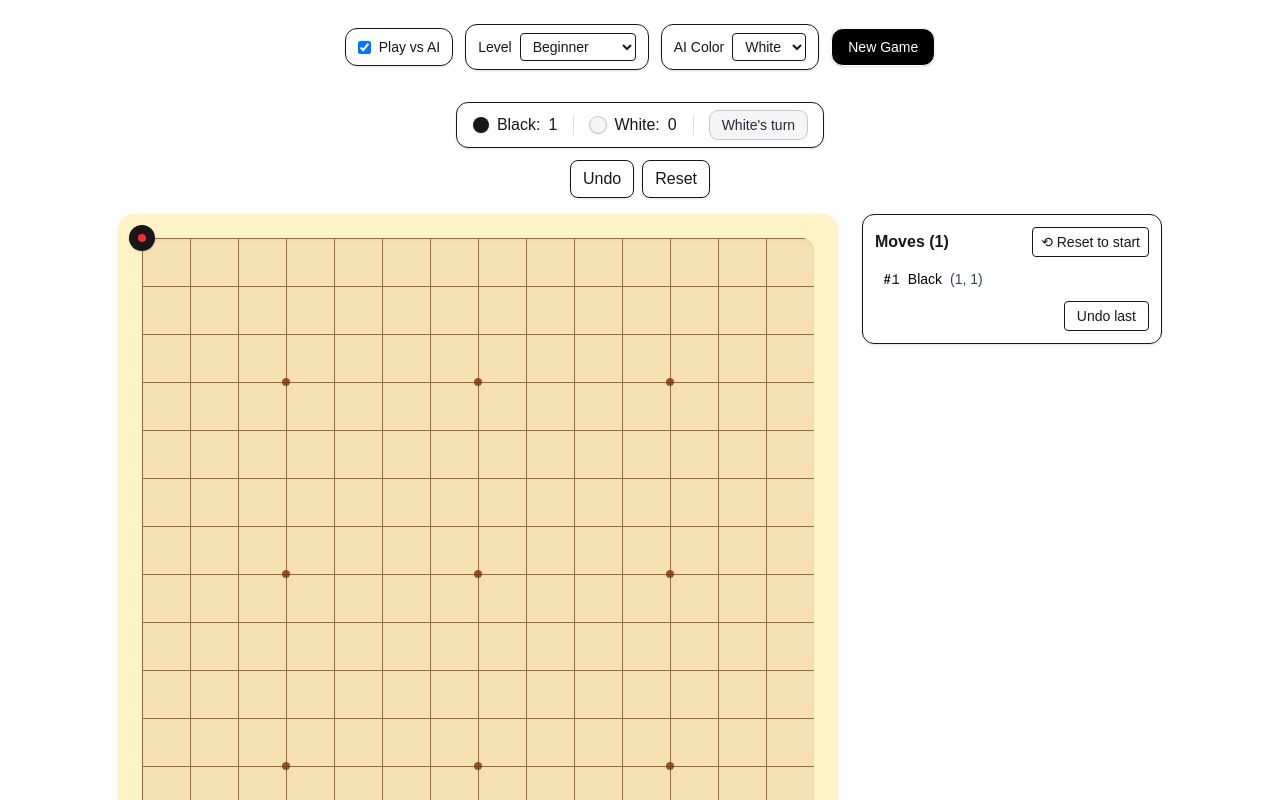
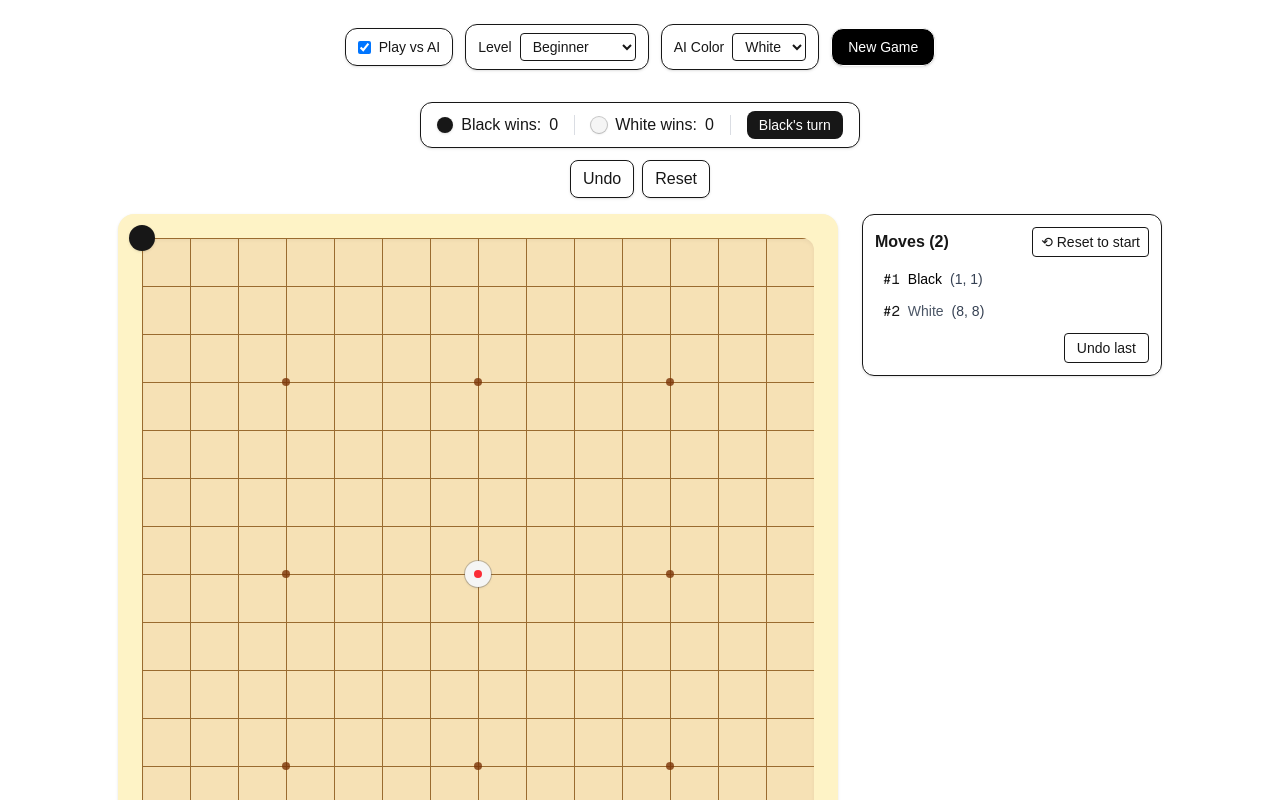
Before and after one commit to mbsmbs/alphaomok, a Next.js app in the folder frontend/: page / in a window 1280 px wide. Both pictures are taken after a click on the button 142 px from the left and 238 px from the top of the page. Shown: the top 800 px of the page. Built offline with nearby package versions, Linux system fonts and the light colour scheme.

Commit message:
add ai play

```diff
--- a/frontend/src/components/OmokBoard.tsx
+++ b/frontend/src/components/OmokBoard.tsx
@@ -1,30 +1,53 @@
 'use client';
-import React, { useMemo, useState } from 'react';
+import React, { useEffect, useMemo, useState } from 'react';
 
 type Player = 0 | 1 | 2; // 0 empty, 1 black, 2 white
 type Coord = { x: number; y: number };
 type Move = { x: number; y: number; player: Player };
 
+type Level = 'beginner' | 'intermediate' | 'hard' | 'insane';
+type AIColor = 'black' | 'white' | 'auto';
+
+export default function OmokBoard(props: {
+  aiEnabled?: boolean;
+  aiLevel?: Level;
+  aiColor?: AIColor;   // 'black' | 'white' | 'auto'
+}) {
+  const aiEnabled = props.aiEnabled ?? false;
+  const aiLevel: Level = props.aiLevel ?? 'beginner';
+  const aiColor: AIColor = props.aiColor ?? 'auto';
+
+  /* ---------- constants & helpers ---------- */
   const SIZE = 15;
   const DIRS: Coord[] = [
-  { x: 1, y: 0 },   // →
-  { x: 0, y: 1 },   // ↓
-  { x: 1, y: 1 },   // ↘
-  { x: 1, y: -1 },  // ↗
+    { x: 1, y: 0 }, { x: 0, y: 1 }, { x: 1, y: 1 }, { x: 1, y: -1 },
   ];
+  const posPct = (i: number) => `${(i / (SIZE - 1)) * 100}%`;
+  const inBounds = (x: number, y: number) => x >= 0 && x < SIZE && y >= 0 && y < SIZE;
+  const makeEmptyBoard = () => Array.from({ length: SIZE }, () => Array<Player>(SIZE).fill(0));
 
-// percentage for index inside [0..SIZE-1] within the inset-6 area
-const posPct = (i: number) => `${(i / (SIZE - 1)) * 100}%`;
+  /* ---------- state ---------- */
+  const [board, setBoard] = useState<Player[][]>(() => makeEmptyBoard());
+  const [current, setCurrent] = useState<Player>(1);  // black starts
+  const [winner, setWinner] = useState<Player>(0);
+  const [lastMove, setLastMove] = useState<Coord | null>(null);
+  const [winLine, setWinLine] = useState<Coord[] | null>(null);
+  const [illegalAt, setIllegalAt] = useState<Coord | null>(null);
+  const [moves, setMoves] = useState<Move[]>([]);
 
-function makeEmptyBoard(): Player[][] {
-  return Array.from({ length: SIZE }, () => Array<Player>(SIZE).fill(0));
-}
-const inBounds = (x: number, y: number) => x >= 0 && x < SIZE && y >= 0 && y < SIZE;
+  // NEW: match win counters (persist across Reset)
+  const [blackWins, setBlackWins] = useState(0);
+  const [whiteWins, setWhiteWins] = useState(0);
 
-/** Build line with candidate as current player; return array + candidate index */
-function buildLineWithCandidate(
-  board: Player[][], cx: number, cy: number, dx: number, dy: number, player: Player
-): { arr: number[]; cidx: number } {
+  const aiPlayer: Player = useMemo(() => {
+    if (!aiEnabled) return 0;
+    if (aiColor === 'black') return 1;
+    if (aiColor === 'white') return 2;
+    return 2; // 'auto' -> AI plays White by default
+  }, [aiEnabled, aiColor]);
+
+  /* ---------- 3×3 detection ---------- */
+  function buildLineWithCandidate(cx: number, cy: number, dx: number, dy: number, player: Player) {
     let x = cx, y = cy;
     while (inBounds(x - dx, y - dy)) { x -= dx; y -= dy; }
     const arr: number[] = [];
@@ -39,9 +62,7 @@ function buildLineWithCandidate(
     }
     return { arr, cidx };
   }
-
-/** Count open-threes in this line ONLY if the candidate is one of the 1's */
-function countOpenThreesInThisLine(arr: number[], cidx: number): number {
+  function countOpenThreesInThisLine(arr: number[], cidx: number) {
     let count = 0;
     const eq5 = (i: number, a: number, b: number, c: number, d: number, e: number) =>
       arr[i] === a && arr[i+1] === b && arr[i+2] === c && arr[i+3] === d && arr[i+4] === e;
@@ -62,17 +83,17 @@ function countOpenThreesInThisLine(arr: number[], cidx: number): number {
     }
     return count;
   }
-
-function countOpenThrees(board: Player[][], x: number, y: number, player: Player): number {
+  function countOpenThrees(x: number, y: number, player: Player): number {
     let total = 0;
     for (const d of DIRS) {
-    const { arr, cidx } = buildLineWithCandidate(board, x, y, d.x, d.y, player);
+      const { arr, cidx } = buildLineWithCandidate(x, y, d.x, d.y, player);
       total += countOpenThreesInThisLine(arr, cidx);
     }
     return total;
   }
 
-function getWinningLine(board: Player[][], last: Coord, player: Player): Coord[] | null {
+  /* ---------- win detection ---------- */
+  function getWinningLine(last: Coord, player: Player): Coord[] | null {
     for (const d of DIRS) {
       const line: Coord[] = [{ ...last }];
       let x = last.x + d.x, y = last.y + d.y;
@@ -84,43 +105,7 @@ function getWinningLine(board: Player[][], last: Coord, player: Player): Coord[]
     return null;
   }
 
-function buildPositionFromMoves(moves: Move[]): {
-  board: Player[][]; current: Player; winner: Player; lastMove: Coord | null; winLine: Coord[] | null;
-} {
-  const b = makeEmptyBoard();
-  let last: Coord | null = null;
-  let winner: Player = 0;
-  let winLine: Coord[] | null = null;
-  for (const mv of moves) {
-    b[mv.y][mv.x] = mv.player;
-    last = { x: mv.x, y: mv.y };
-    if (!winner) {
-      const line = getWinningLine(b, last, mv.player);
-      if (line) { winner = mv.player; winLine = line; }
-    }
-  }
-  const current: Player = moves.length === 0 ? 1 : (moves[moves.length - 1].player === 1 ? 2 : 1);
-  return { board: b, current, winner, lastMove: last, winLine };
-}
-
-export default function OmokBoard() {
-  const [board, setBoard] = useState<Player[][]>(() => makeEmptyBoard());
-  const [current, setCurrent] = useState<Player>(1);
-  const [winner, setWinner] = useState<Player>(0);
-  const [lastMove, setLastMove] = useState<Coord | null>(null);
-  const [winLine, setWinLine] = useState<Coord[] | null>(null);
-  const [illegalAt, setIllegalAt] = useState<Coord | null>(null);
-  const [moves, setMoves] = useState<Move[]>([]);
-
-  // counts for scoreboard
-  const { blackCount, whiteCount } = useMemo(() => {
-    let b = 0, w = 0;
-    for (let y = 0; y < SIZE; y++) for (let x = 0; x < SIZE; x++) {
-      if (board[y][x] === 1) b++; else if (board[y][x] === 2) w++;
-    }
-    return { blackCount: b, whiteCount: w };
-  }, [board]);
-
+  /* ---------- status text ---------- */
   const statusText = useMemo(() => {
     if (winner === 1) return 'Black wins!';
     if (winner === 2) return 'White wins!';
@@ -128,27 +113,108 @@ export default function OmokBoard() {
     return current === 1 ? "Black's turn" : "White's turn";
   }, [current, winner, illegalAt]);
 
+  /* ---------- apply move (shared by human & AI) ---------- */
   const place = (x: number, y: number) => {
     if (winner || board[y][x] !== 0) return;
-    // 3×3 for both players
-    const threes = countOpenThrees(board, x, y, current);
+
+    // 3×3 (both colors)
+    const threes = countOpenThrees(x, y, current);
     if (threes >= 2) { setIllegalAt({ x, y }); setTimeout(() => setIllegalAt(null), 900); return; }
 
     const next = board.map(r => r.slice());
     next[y][x] = current;
-    const move: Move = { x, y, player: current };
-    const newMoves = [...moves, move];
+
+    const newMoves = [...moves, { x, y, player: current } as Move];
     setMoves(newMoves);
     setBoard(next);
     setLastMove({ x, y });
 
-    const line = getWinningLine(next, { x, y }, current);
-    if (line) { setWinner(current); setWinLine(line); return; }
+    const line = getWinningLine({ x, y }, current);
+    if (line) {
+      setWinner(current);
+      setWinLine(line);
+      if (current === 1) setBlackWins(w => w + 1);
+      else if (current === 2) setWhiteWins(w => w + 1);
+      return;
+    }
+
     setCurrent(current === 1 ? 2 : 1);
   };
 
+  /* ---------- very simple built-in AI ---------- */
+  function pickAIMove(level: Level, player: Player): Coord | null {
+    const cx = (SIZE - 1) / 2, cy = cx;
+    const empties: Coord[] = [];
+    for (let y = 0; y < SIZE; y++) for (let x = 0; x < SIZE; x++) {
+      if (board[y][x] === 0) empties.push({ x, y });
+    }
+    const adj = (x: number, y: number) => {
+      let s = 0; for (const d of DIRS) {
+        const nx = x + d.x, ny = y + d.y;
+        if (inBounds(nx, ny) && board[ny][nx] === player) s += 1;
+      } return s;
+    };
+    const scored = empties.map(c => {
+      const dist = (c.x - cx) * (c.x - cx) + (c.y - cy) * (c.y - cy);
+      return { c, score: -dist + 0.5 * adj(c.x, c.y) };
+    });
+
+    const noise =
+      level === 'beginner' ? 0.35 :
+      level === 'intermediate' ? 0.15 :
+      level === 'hard' ? 0.05 : 0.0;
+    const K = level === 'beginner' ? 30 : level === 'intermediate' ? 15 : level === 'hard' ? 6 : 3;
+
+    scored.sort((a, b) => b.score - a.score);
+    const top = scored.slice(0, Math.min(K, scored.length));
+
+    if (noise > 0) {
+      for (let i = top.length - 1; i > 0; i--) {
+        if (Math.random() < noise) {
+          const j = Math.floor(Math.random() * (i + 1));
+          [top[i], top[j]] = [top[j], top[i]];
+        }
+      }
+    }
+    for (const t of top) if (countOpenThrees(t.c.x, t.c.y, player) < 2) return t.c;
+    for (const t of scored) if (countOpenThrees(t.c.x, t.c.y, player) < 2) return t.c;
+    return null;
+  }
+
+  // AI plays automatically when it's AI's turn
+  useEffect(() => {
+    if (!aiEnabled || !aiPlayer) return;
+    if (winner) return;
+    if (current !== aiPlayer) return;
+
+    const mm = pickAIMove(aiLevel, aiPlayer);
+    if (mm) {
+      const id = setTimeout(() => place(mm.x, mm.y), 250);
+      return () => clearTimeout(id);
+    }
+    // eslint-disable-next-line react-hooks/exhaustive-deps
+  }, [board, current, aiEnabled, aiPlayer, aiLevel, winner]);
+
+  /* ---------- undo/jump/reset ---------- */
+  function buildPositionFromMoves(ms: Move[]) {
+    const b = makeEmptyBoard();
+    let last: Coord | null = null;
+    let win: Player = 0; let wline: Coord[] | null = null;
+    for (const mv of ms) {
+      b[mv.y][mv.x] = mv.player;
+      last = { x: mv.x, y: mv.y };
+      if (!win) {
+        // temp board for win check
+        const temp = getWinningLine(last, mv.player);
+        if (temp) { win = mv.player; wline = temp; }
+      }
+    }
+    const cur: Player = ms.length === 0 ? 1 : (ms[ms.length - 1].player === 1 ? 2 : 1);
+    return { board: b, current: cur, winner: win, lastMove: last, winLine: wline };
+  }
+
   const undo = () => {
-    if (moves.length === 0) return;
+    if (moves.length === 0 || winner) return; // disable after game ends
     const newMoves = moves.slice(0, -1);
     const rebuilt = buildPositionFromMoves(newMoves);
     setMoves(newMoves);
@@ -161,6 +227,7 @@ export default function OmokBoard() {
   };
 
   const jumpTo = (idx: number) => {
+    if (winner) return; // disable after game ends to keep counters consistent
     const newMoves = moves.slice(0, idx);
     const rebuilt = buildPositionFromMoves(newMoves);
     setMoves(newMoves);
@@ -173,34 +240,29 @@ export default function OmokBoard() {
   };
 
   const reset = () => {
-    setMoves([]);
-    setBoard(makeEmptyBoard());
-    setCurrent(1);
-    setWinner(0);
-    setLastMove(null);
-    setWinLine(null);
-    setIllegalAt(null);
+    // Clear board only; keep blackWins/whiteWins
+    setMoves([]); setBoard(makeEmptyBoard()); setCurrent(1);
+    setWinner(0); setLastMove(null); setWinLine(null); setIllegalAt(null);
   };
 
-  const isOnWinLine = (x: number, y: number) =>
-    !!winLine?.some(c => c.x === x && c.y === y);
+  const isOnWinLine = (x: number, y: number) => !!winLine?.some(c => c.x === x && c.y === y);
 
-  /* ---------- LAYOUT: Centered board + desktop sidebar ---------- */
+  /* ---------------- UI (centered + sidebar) ---------------- */
   return (
     <div className="max-w-7xl mx-auto px-4 sm:px-6 lg:px-8 py-4">
-      {/* Scoreboard centered */}
+      {/* Match scoreboard (wins) */}
       <div className="flex justify-center mb-3">
         <div className="flex items-center gap-4 rounded-xl border bg-white/70 backdrop-blur px-4 py-2 shadow-sm">
           <div className="flex items-center gap-2">
             <span className="inline-block w-4 h-4 rounded-full bg-neutral-900 shadow" />
-            <span className="font-medium">Black:</span>
-            <span className="tabular-nums">{blackCount}</span>
+            <span className="font-medium">Black wins:</span>
+            <span className="tabular-nums">{blackWins}</span>
           </div>
           <div className="w-px h-5 bg-gray-300/80" />
           <div className="flex items-center gap-2">
             <span className="inline-block w-4 h-4 rounded-full bg-neutral-100 ring-1 ring-neutral-500/40 shadow" />
-            <span className="font-medium">White:</span>
-            <span className="tabular-nums">{whiteCount}</span>
+            <span className="font-medium">White wins:</span>
+            <span className="tabular-nums">{whiteWins}</span>
           </div>
           <div className="w-px h-5 bg-gray-300/80" />
           <div
@@ -218,27 +280,33 @@ export default function OmokBoard() {
         </div>
       </div>
 
-      {/* Controls centered */}
+      {/* Controls */}
       <div className="flex justify-center gap-2 mb-4">
-        <button onClick={undo} className="rounded-lg px-3 py-1.5 border shadow-sm hover:shadow transition disabled:opacity-50" disabled={moves.length === 0}>Undo</button>
-        <button onClick={reset} className="rounded-lg px-3 py-1.5 border shadow-sm hover:shadow transition">Reset</button>
+        <button
+          onClick={undo}
+          className="rounded-lg px-3 py-1.5 border shadow-sm hover:shadow transition disabled:opacity-50"
+          disabled={moves.length === 0 || !!winner}
+          title={winner ? 'Undo disabled after game over' : 'Undo last move'}
+        >
+          Undo
+        </button>
+        <button
+          onClick={reset}
+          className="rounded-lg px-3 py-1.5 border shadow-sm hover:shadow transition"
+          title="Start a new game (wins stay)"
+        >
+          Reset
+        </button>
       </div>
 
       {/* Main area: board center, sidebar on desktop */}
       <div className="flex flex-col lg:flex-row items-center lg:items-start justify-center gap-6">
-        {/* Board container stays centered */}
+        {/* Board */}
         <div
-          className="
-            relative
-            w-[90vmin] h-[90vmin] max-w-[900px] max-h-[900px]
-            rounded-2xl p-6 bg-amber-100 shadow
-          "
-          aria-label="Omok board"
-          role="application"
+          className="relative w-[90vmin] h-[90vmin] max-w-[900px] max-h-[900px] rounded-2xl p-6 bg-amber-100 shadow"
+          aria-label="Omok board" role="application"
         >
-          {/* Inner wooden area */}
           <div className="absolute inset-6 rounded-xl bg-[#f6e1b5] shadow-inner" />
-          {/* Grid lines */}
           <div
             className="absolute inset-6 rounded-xl pointer-events-none"
             style={{
@@ -250,16 +318,11 @@ export default function OmokBoard() {
             }}
             aria-hidden
           />
-          {/* Hoshi + stones layer */}
           <div className="absolute inset-6">
             {[3, 7, 11].flatMap(ix =>
               [3, 7, 11].map(iy => (
-                <span
-                  key={`hoshi-${ix}-${iy}`}
-                  className="absolute w-2 h-2 bg-amber-900/80 rounded-full pointer-events-none"
-                  style={{ left: posPct(ix), top: posPct(iy), transform: 'translate(-50%, -50%)' }}
-                  aria-hidden
-                />
+                <span key={`hoshi-${ix}-${iy}`} className="absolute w-2 h-2 bg-amber-900/80 rounded-full pointer-events-none"
+                  style={{ left: posPct(ix), top: posPct(iy), transform: 'translate(-50%, -50%)' }} />
               ))
             )}
             {Array.from({ length: SIZE }).map((_, y) =>
@@ -278,10 +341,8 @@ export default function OmokBoard() {
                     style={{ left: posPct(x), top: posPct(y), width: '36px', height: '36px', background: 'transparent' }}
                   >
                     {illegalHere && (
-                      <span
-                        className="absolute -translate-x-1/2 -translate-y-1/2 rounded-full animate-ping"
-                        style={{ width: '30px', height: '30px', left: '50%', top: '50%', background: 'rgba(239, 68, 68, 0.5)' }}
-                      />
+                      <span className="absolute -translate-x-1/2 -translate-y-1/2 rounded-full animate-ping"
+                        style={{ width: '30px', height: '30px', left: '50%', top: '50%', background: 'rgba(239, 68, 68, 0.5)' }} />
                     )}
                     {cell !== 0 && (
                       <span
@@ -294,10 +355,8 @@ export default function OmokBoard() {
                       />
                     )}
                     {isLast && (
-                      <span
-                        className="absolute w-2 h-2 rounded-full bg-red-500"
-                        style={{ left: '50%', top: '50%', transform: 'translate(-50%, -50%)' }}
-                      />
+                      <span className="absolute w-2 h-2 rounded-full bg-red-500"
+                        style={{ left: '50%', top: '50%', transform: 'translate(-50%, -50%)' }} />
                     )}
                   </button>
                 );
@@ -306,12 +365,12 @@ export default function OmokBoard() {
           </div>
         </div>
 
-        {/* Sidebar: desktop only */}
+        {/* Sidebar (desktop) */}
         <div className="hidden lg:block w-[300px]">
           <div className="sticky top-6 rounded-xl border bg-white/70 backdrop-blur p-3 shadow-sm">
             <div className="flex items-center justify-between mb-2">
               <h3 className="font-semibold">Moves ({moves.length})</h3>
-              <button onClick={() => jumpTo(0)} className="text-sm px-2 py-1 rounded border hover:bg-gray-50" disabled={moves.length === 0} title="Back to start">
+              <button onClick={() => jumpTo(0)} className="text-sm px-2 py-1 rounded border hover:bg-gray-50" disabled={moves.length === 0 || !!winner} title={winner ? 'Disabled after game over' : 'Back to start'}>
                 ⟲ Reset to start
               </button>
             </div>
@@ -319,7 +378,7 @@ export default function OmokBoard() {
               {moves.length === 0 && <li className="text-gray-500">No moves yet.</li>}
               {moves.map((m, i) => (
                 <li key={i}>
-                  <button onClick={() => jumpTo(i + 1)} className="px-2 py-1 rounded hover:bg-gray-50 w-full text-left">
+                  <button onClick={() => jumpTo(i + 1)} className="px-2 py-1 rounded hover:bg-gray-50 w-full text-left" disabled={!!winner}>
                     <span className="font-mono mr-2">#{i + 1}</span>
                     <span className={m.player === 1 ? 'text-black' : 'text-gray-600'}>
                       {m.player === 1 ? 'Black' : 'White'}
@@ -330,7 +389,7 @@ export default function OmokBoard() {
               ))}
             </ol>
             <div className="mt-2 flex justify-end">
-              <button onClick={undo} className="text-sm px-3 py-1 rounded border hover:bg-gray-50 disabled:opacity-50" disabled={moves.length === 0}>
+              <button onClick={undo} className="text-sm px-3 py-1 rounded border hover:bg-gray-50 disabled:opacity-50" disabled={moves.length === 0 || !!winner}>
                 Undo last
               </button>
             </div>
@@ -338,12 +397,12 @@ export default function OmokBoard() {
         </div>
       </div>
 
-      {/* Mobile history below board */}
-      <div className="mt-6 lg:hidden">
+      {/* Mobile history */}
+      <div className="mt-6 lg:hidden w-full max-w-xl mx-auto">
         <div className="rounded-xl border bg-white/70 backdrop-blur p-3 shadow-sm">
           <div className="flex items-center justify-between mb-2">
             <h3 className="font-semibold">Moves ({moves.length})</h3>
-            <button onClick={() => jumpTo(0)} className="text-sm px-2 py-1 rounded border hover:bg-gray-50" disabled={moves.length === 0}>
+            <button onClick={() => jumpTo(0)} className="text-sm px-2 py-1 rounded border hover:bg-gray-50" disabled={moves.length === 0 || !!winner}>
               ⟲ Reset to start
             </button>
           </div>
@@ -351,7 +410,7 @@ export default function OmokBoard() {
             {moves.length === 0 && <li className="text-gray-500">No moves yet.</li>}
             {moves.map((m, i) => (
               <li key={i}>
-                <button onClick={() => jumpTo(i + 1)} className="px-2 py-1 rounded hover:bg-gray-50 w-full text-left">
+                <button onClick={() => jumpTo(i + 1)} className="px-2 py-1 rounded hover:bg-gray-50 w-full text-left" disabled={!!winner}>
                   <span className="font-mono mr-2">#{i + 1}</span>
                   <span className={m.player === 1 ? 'text-black' : 'text-gray-600'}>
                     {m.player === 1 ? 'Black' : 'White'}
@@ -362,7 +421,7 @@ export default function OmokBoard() {
             ))}
           </ol>
           <div className="mt-2 flex justify-end">
-            <button onClick={undo} className="text-sm px-3 py-1 rounded border hover:bg-gray-50 disabled:opacity-50" disabled={moves.length === 0}>
+            <button onClick={undo} className="text-sm px-3 py-1 rounded border hover:bg-gray-50 disabled:opacity-50" disabled={moves.length === 0 || !!winner}>
               Undo last
             </button>
           </div>
```
Lines whose indentation alone changed are shown as unchanged.
